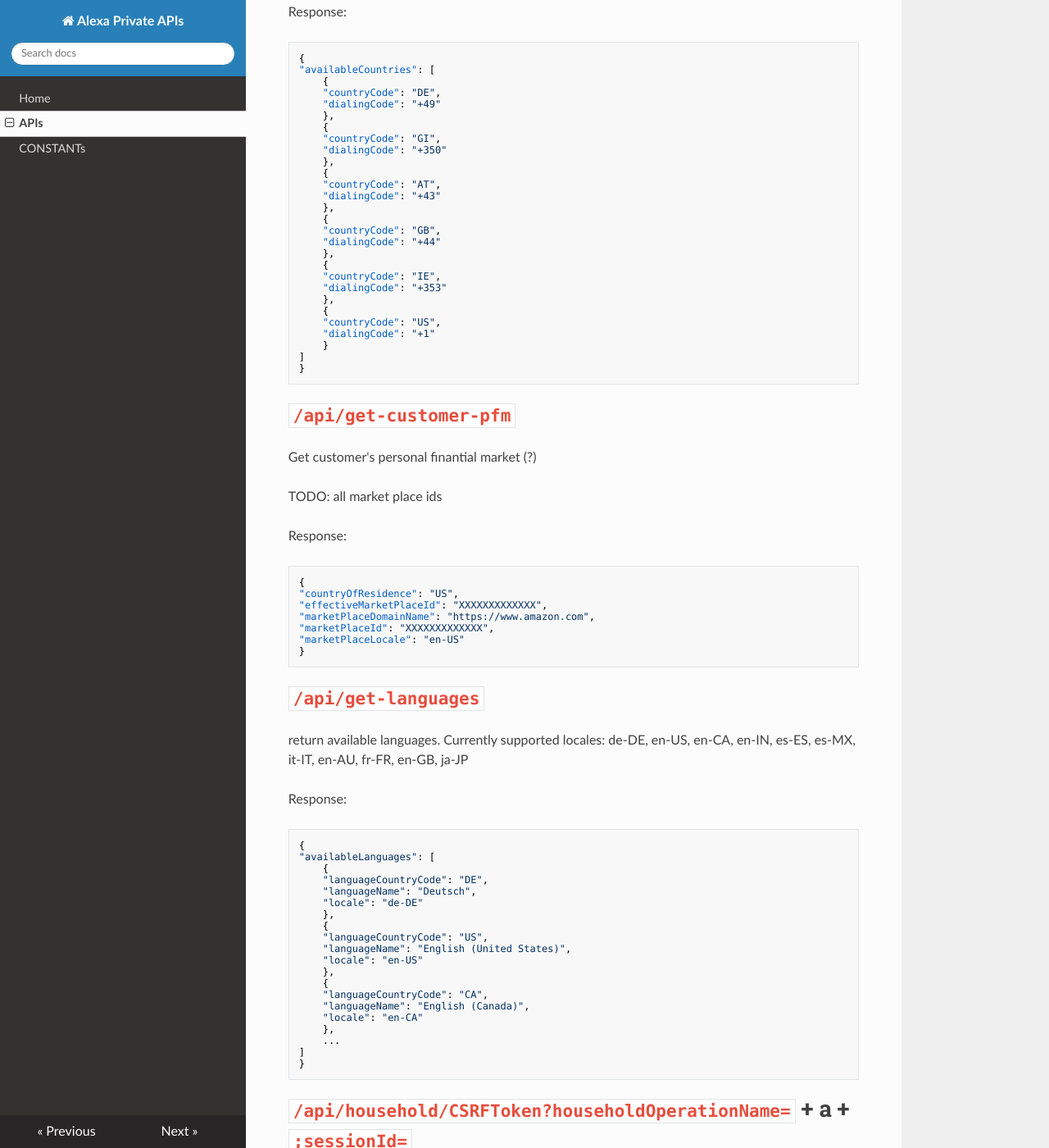
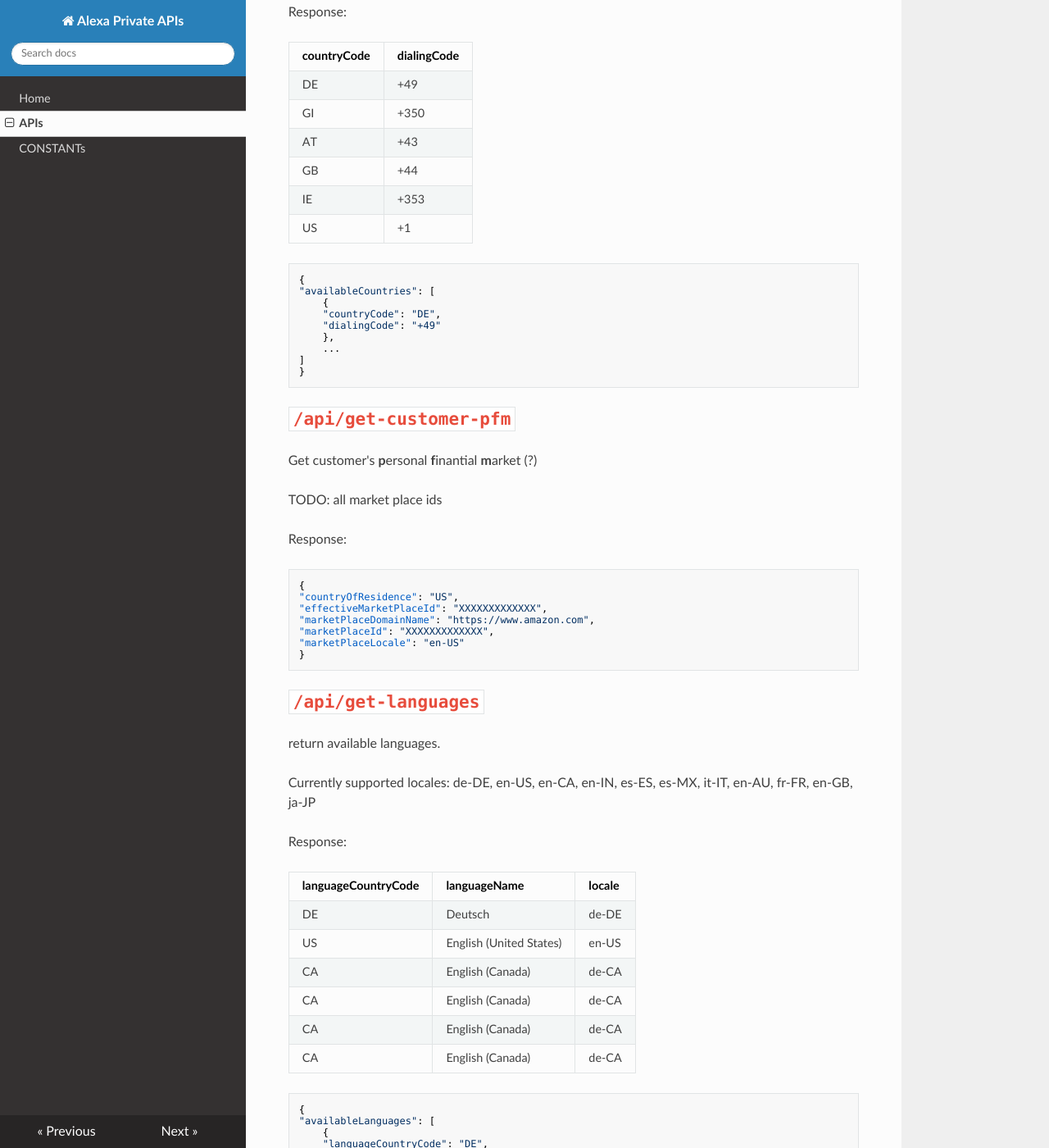
Before and after one commit to yimoucao/alexa-app-apis, an MkDocs documentation site: the page built from docs/apis.md, in a window 1280 px wide and 1400 px high, scrolled down 4117 px. Shown: the whole window at 82% size. Built offline with MkDocs 1.6.1, drawn with Linux system fonts in a browser that asks for light colours; nearby versions of some CDN libraries.

Commit message:
Update apis.md

```diff
--- a/docs/apis.md
+++ b/docs/apis.md
@@ -208,39 +208,29 @@ Response:
 
 Response:
 
+| countryCode | dialingCode |
+| ----------- | ----------- |
+| DE          | +49         |
+| GI          | +350        |
+| AT          | +43         |
+| GB          | +44         |
+| IE          | +353        |
+| US          | +1          |
+
     {
     "availableCountries": [
         {
         "countryCode": "DE",
         "dialingCode": "+49"
         },
-        {
-        "countryCode": "GI",
-        "dialingCode": "+350"
-        },
-        {
-        "countryCode": "AT",
-        "dialingCode": "+43"
-        },
-        {
-        "countryCode": "GB",
-        "dialingCode": "+44"
-        },
-        {
-        "countryCode": "IE",
-        "dialingCode": "+353"
-        },
-        {
-        "countryCode": "US",
-        "dialingCode": "+1"
-        }
+        ...
     ]
     }
 
 
 # `/api/get-customer-pfm`
 
-Get customer's personal finantial market (?)
+Get customer's **p**ersonal **f**inantial **m**arket (?)
 
 TODO: all market place ids
 
@@ -256,9 +246,20 @@ Response:
 
 # `/api/get-languages`
 
-return available languages. Currently supported locales: de-DE, en-US, en-CA, en-IN, es-ES, es-MX, it-IT, en-AU, fr-FR, en-GB, ja-JP
+return available languages.
+
+Currently supported locales: de-DE, en-US, en-CA, en-IN, es-ES, es-MX, it-IT, en-AU, fr-FR, en-GB, ja-JP
 
 Response:
+
+| languageCountryCode | languageName | locale |
+| ------------------- | ------------ | ------ |
+| DE | Deutsch      | de-DE |
+| US | English (United States) | en-US |
+| CA | English (Canada) | de-CA |
+| CA | English (Canada) | de-CA |
+| CA | English (Canada) | de-CA |
+| CA | English (Canada) | de-CA |
 
     {
     "availableLanguages": [
```
Also changed, not shown: other parts of docs/apis.md (+0 -5 lines).
